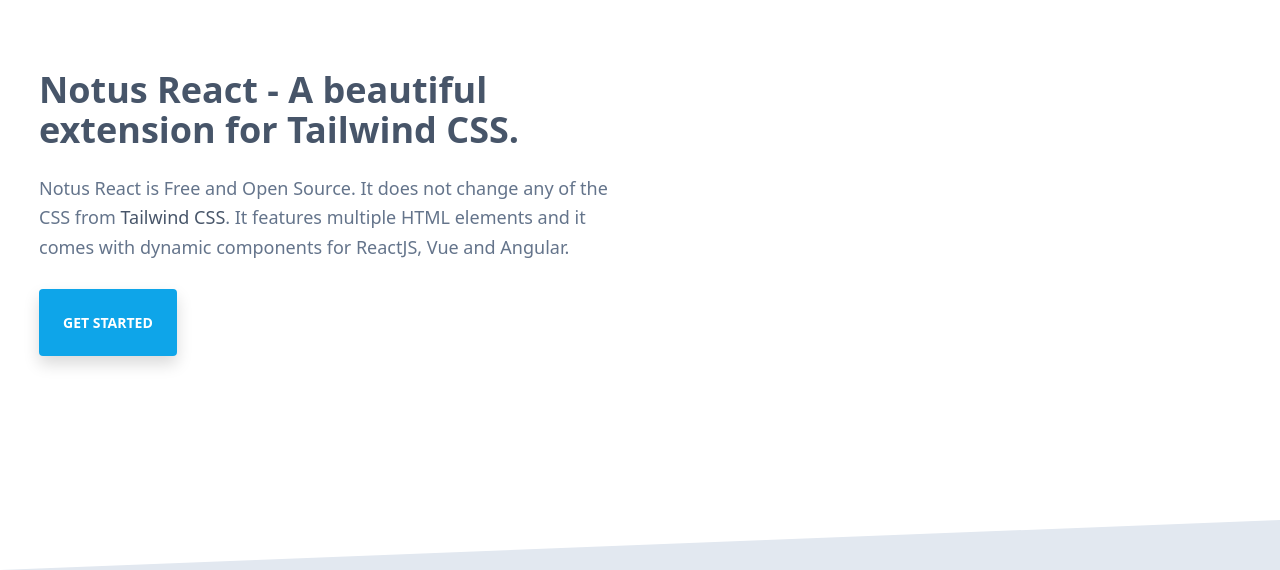
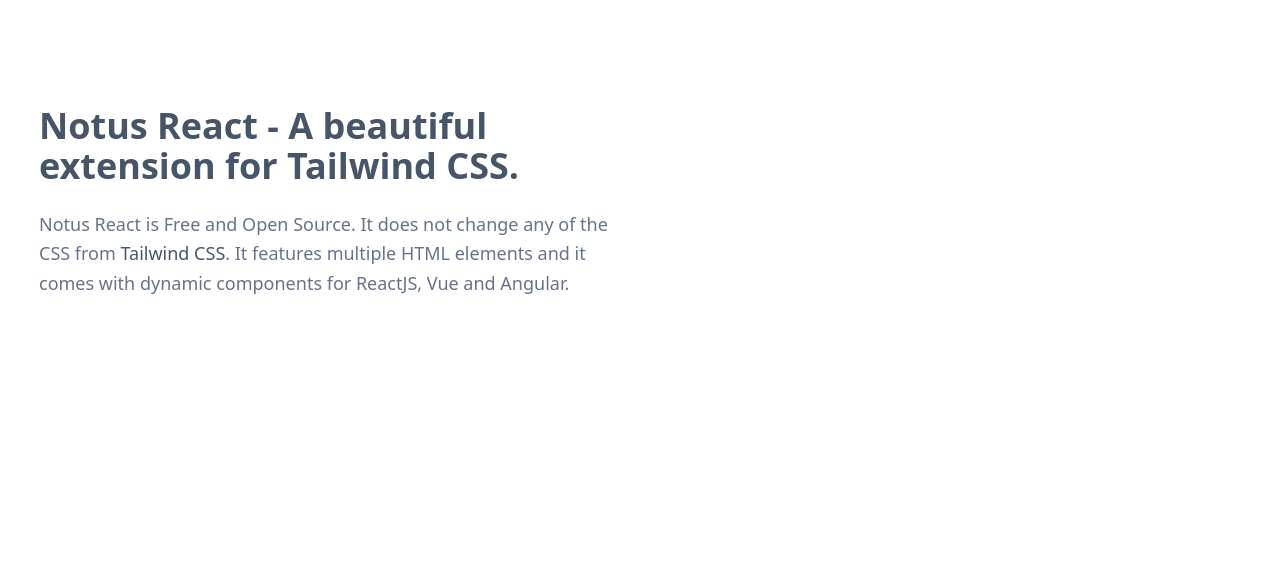
Before and after one commit to nugrohoodik90/project-iot, a React (Create React App) app: page / in a window 1280 px wide. Shown: the part 230-800 px from the top of the page. Built offline with nearby package versions, Linux system fonts and the light colour scheme.

Commit message:
setup call store

```diff
--- a/src/views/admin/dashboard.jsx
+++ b/src/views/admin/dashboard.jsx
@@ -1,9 +1,19 @@
 /* eslint-disable no-unused-vars */
-import React from "react";
+import React, { useEffect } from "react";
+
+import { useSelector } from "react-redux";
 
 import Sidebar from "../../components/Sidebar";
+import productAtions from "../../redux/actions/productActions";
+import { useDispatch } from "react-redux";
 
 export default function Admin() {
+  const store = useSelector(store => store.ProductsReducers);
+  const dispatch = useDispatch();
+
+  useEffect(() => {
+    dispatch(productAtions());
+  },[dispatch])
   return (
     <>
       <Sidebar />
--- a/src/views/index.jsx
+++ b/src/views/index.jsx
@@ -11,7 +11,7 @@
       <section className="header relative pt-16 items-center flex h-screen max-h-860-px">
         <div className="container mx-auto items-center flex flex-wrap">
           <div className="w-full md:w-8/12 lg:w-6/12 xl:w-6/12 px-4">
-            <div className="pt-32 sm:pt-0">
+            <div className="sm:pt-0">
               <h2 className="font-semibold text-4xl text-blueGray-600">
                 Notus React - A beautiful extension for Tailwind CSS.
               </h2>
@@ -28,28 +28,20 @@
                 . It features multiple HTML elements and it comes with dynamic
                 components for ReactJS, Vue and Angular.
               </p>
-              <div className="mt-12">
-                <a
-                  href="#"
-                  className="get-started text-white font-bold px-6 py-4 rounded outline-none focus:outline-none mr-1 mb-1 bg-lightBlue-500 active:bg-lightBlue-600 uppercase text-sm shadow hover:shadow-lg ease-linear transition-all duration-150"
-                >
-                  Get started
-                </a>
-              </div>
             </div>
           </div>
         </div>
 
-        <img
+        {/* <img
           className="absolute top-0 b-auto right-0 pt-16 sm:w-6/12 -mt-48 sm:mt-0 w-10/12 max-h-860px"
           src={require("../assets/img/github.svg").default}
           alt="Githubimage"
-        />
+        /> */}
       </section>
 
       <section className="pb-16 bg-blueGray-200 relative pt-32">
         <div
-          className="-mt-20 top-0 bottom-auto left-0 right-0 w-full absolute h-20"
+          className="-mt-2 top-2 bottom-auto left-0 right-0 w-full absolute h-20"
           style={{ transform: "translateZ(0)" }}
         >
           <svg
```
